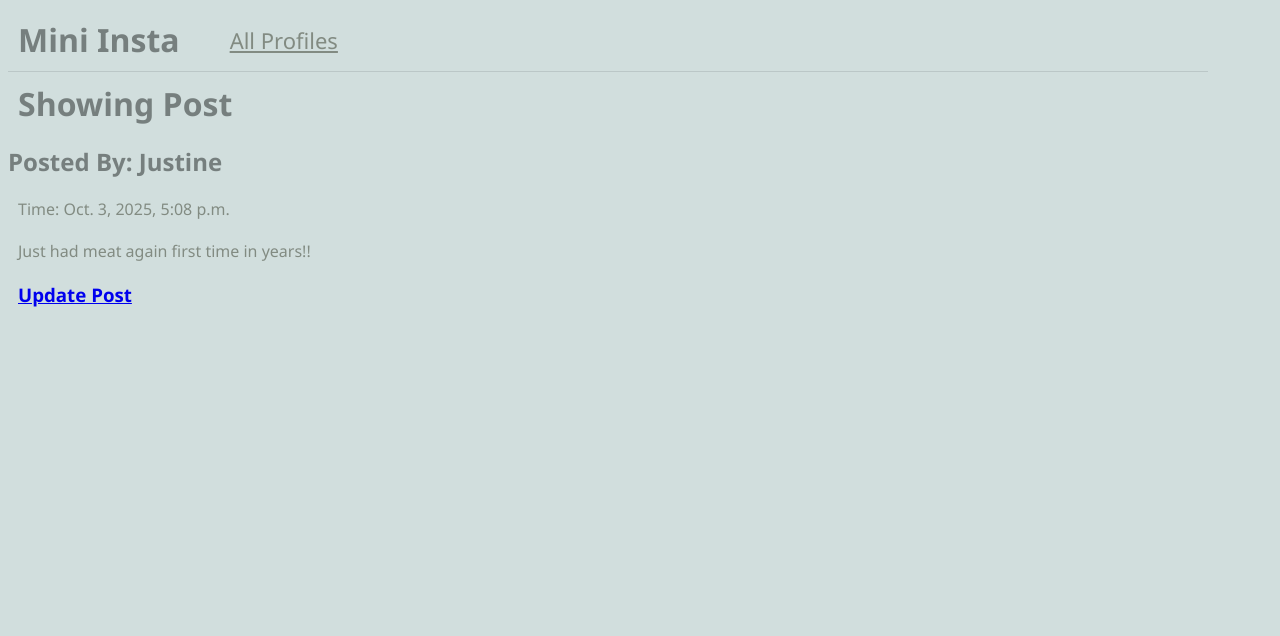
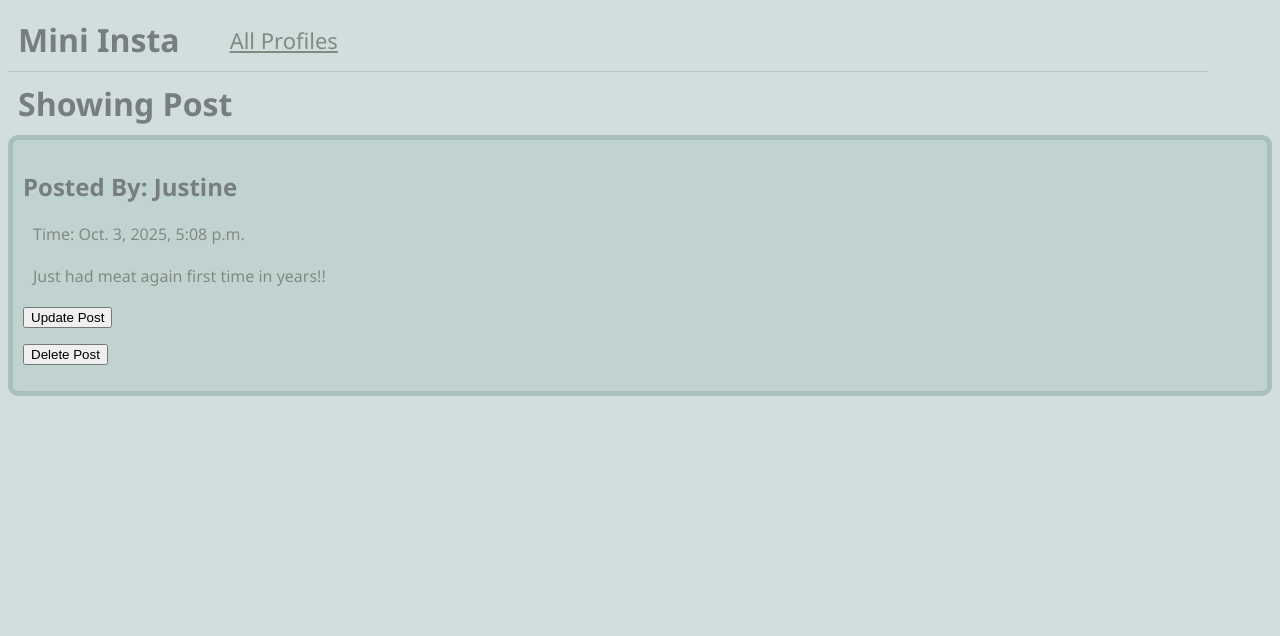
Before and after one commit to Amyat103/django, a Django app: page /mini_insta/post/13/ in a window 1280 px wide. Shown: the top 636 px of the page. Run offline with Django 5.2, Linux system fonts and the light colour scheme; data comes from the database, SQL or seed files in the repository.

Commit message:
add styling

```diff
--- a/mini_insta/templates/mini_insta/delete_post_form.html
+++ b/mini_insta/templates/mini_insta/delete_post_form.html
@@ -17,8 +17,7 @@
     <input type="submit" value="Delete">
 </form>
 <form action="{% url 'profile' post.profile.pk %}" method="GET">
-    {% csrf_token %}
-    <input type="button" value="Cancel">
+        <button type="submit">Cancel</button>
 </form>
 
 {% endblock %}
--- a/mini_insta/templates/mini_insta/show_post.html
+++ b/mini_insta/templates/mini_insta/show_post.html
@@ -8,6 +8,7 @@
 <h1>Showing Post</h1>
 
 <article>
+    <div class="post_container">
         <h2> Posted By: {{ post.profile.display_name }}</h2>
         <p> Time: {{ post.timestamp }}</p>
         <p>{{ post.caption }}</p>
@@ -25,9 +26,15 @@
             </div>
         {% endfor %}
 
-    <h3>
-        <a href="{% url 'update_post' post.pk %}">Update Post</a>
-    </h3>
+        <div>
+            <form action="{% url 'update_post' post.pk %}" method="GET">
+                <button type="submit">Update Post</button>
+            </form>
+            <form action="{% url 'delete_post' post.pk %}" method="GET">
+                <button type="submit">Delete Post</button>
+            </form>
+        </div>
+    </div>
 </article>
 
 {% endblock %}
--- a/mini_insta/templates/mini_insta/show_profile.html
+++ b/mini_insta/templates/mini_insta/show_profile.html
@@ -17,6 +17,7 @@
 
 <main class="grid-container">
     <article class="show_profile">
+        <div class="profile_container">
             <div class="profile_info">
                 <div>
                     <h2>{{ profile.display_name }}</h2>
@@ -30,6 +31,8 @@
                     </div>
                 </div>
             </div>
+        </div>
+        <div class="profile_container">
             <div class="profile_posts">
                 {% for post in profile.get_all_posts %}
                 <div class="profile_single_post">
@@ -47,6 +50,7 @@
                 </div>
                 {% endfor %}
             </div>
+        </div>
     </article>
 </main>
 
--- a/static/styles-insta.css
+++ b/static/styles-insta.css
@@ -149,6 +149,19 @@ footer {
     gap: 40px;
 }
 
+.profile_container {
+    background-color: #d6e6e5;
+    border-radius: 10px;
+    border: 5px solid #93bdb7;
+}
+
+.post_container {
+    background-color: #c0d3d1;
+    padding: 10px;
+    border-radius: 10px;
+    border: 5px solid #a8bfbc;
+}
+
 /* responsive styles: adapt to smaller screen sizes */
 @media screen and (max-width: 980px) {
 
```
Lines whose indentation alone changed are shown as unchanged.
